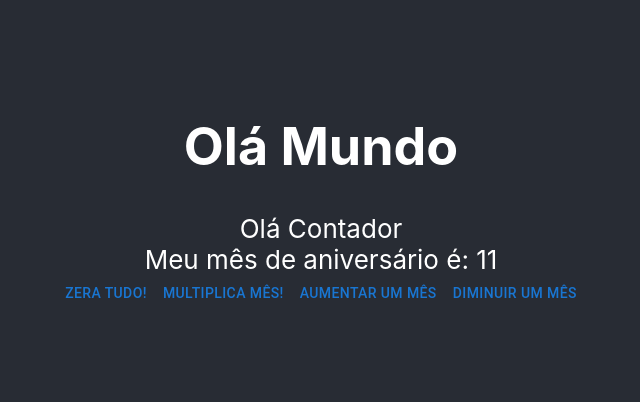
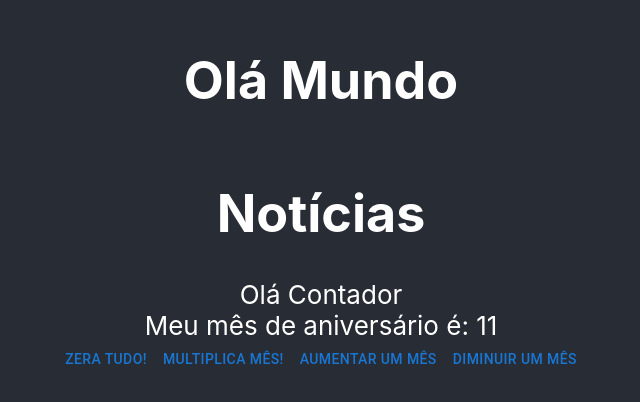
Before and after one commit to Rafael633/meu-app-react, a React (Create React App) app: page / in a window 1280 px wide. Shown: the part 204-606 px from the top of the page, without its empty margins (319-959 px from the left). Built offline with nearby package versions, Linux system fonts and the light colour scheme; no server answers.

Commit message:
Aula - 06/10

```diff
--- a/src/App.js
+++ b/src/App.js
@@ -2,6 +2,7 @@
 import { Button, ButtonBase } from '@mui/material'
 import './App.css';
 import Contador from './components/Contator';
+import FetchNews from './components/FetchNews';
 
 
 function App() {
@@ -9,7 +10,9 @@ function App() {
     <div className="App">
       <header className="App-header">
         <h1>Olá Mundo</h1>
-        <Contador />      </header>
+        <FetchNews />
+        <Contador />
+        </header>
     </div>
   );
 }
--- /dev/null
+++ b/src/components/FetchNews.jsx
@@ -0,0 +1,33 @@
+import React, { useEffect, useState } from "react";
+/*
+    {
+    "userId": 1,
+    "id": 1,
+    "title": "sunt aut facere repellat provident occaecati excepturi optio reprehenderit",
+    "body": "quia et suscipit\nsuscipit recusandae consequuntur expedita et cum\nreprehenderit molestiae ut ut quas totam\nnostrum rerum est autem sunt rem eveniet architecto"
+  },
+*/
+const FetchNews = () => {
+    const [news,setNews] = useState([])
+
+    const url = 'https://jsonplaceholder.typicode.com/posts';
+
+    useEffect(() => {
+        fetch(url)
+        //retornar um valor
+        .then((response) => response.json())
+        //retorna
+        .then((data)=>{
+            setNews(data);
+            console.log(news);
+        });
+    },[]);
+
+    return (
+        <div>
+            <h1>Notícias</h1>
+        </div>
+    )
+}
+
+export default FetchNews;
```
